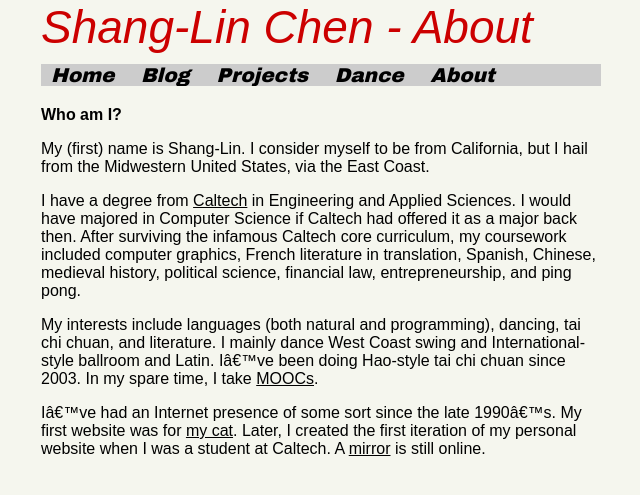
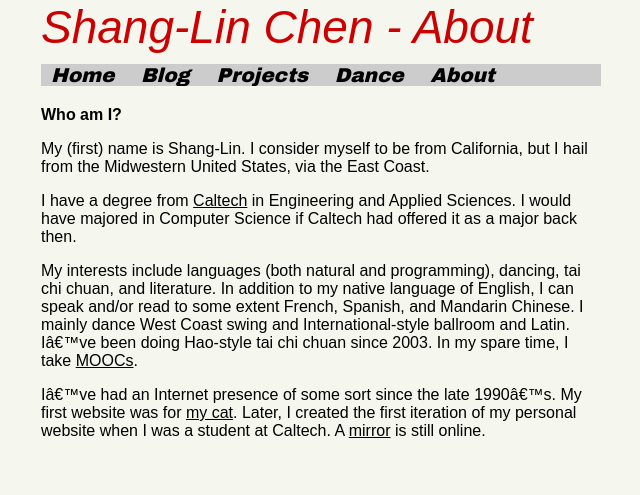
Before and after one commit to shang-lin/shang-lin.github.io, a Jekyll site: the page built from about/index.md, in a window 1280 px wide. Shown: the top 495 px of the page, without its empty margins (319-959 px from the left). Built offline with Jekyll 4.4.1, drawn with Linux system fonts in a browser that asks for light colours; some web fonts are replaced.

Commit message:
Removed information about my Caltech classes. It's a little too much and irrelevant.

```diff
--- a/about/index.md
+++ b/about/index.md
@@ -9,8 +9,8 @@ logo: Shang-Lin Chen - About
 
 My (first) name is Shang-Lin. I consider myself to be from California, but I hail from the Midwestern United States, via the East Coast.
 
-I have a degree from [Caltech](http://caltech.edu) in Engineering and Applied Sciences. I would have majored in Computer Science if Caltech had offered it as a major back then. After surviving the infamous Caltech core curriculum, my coursework included computer graphics, French literature in translation, Spanish, Chinese, medieval history, political science, financial law, entrepreneurship, and ping pong.
+I have a degree from [Caltech](http://caltech.edu) in Engineering and Applied Sciences. I would have majored in Computer Science if Caltech had offered it as a major back then.
 
-My interests include languages (both natural and programming), dancing, tai chi chuan, and literature. I mainly dance West Coast swing and International-style ballroom and Latin. I've been doing Hao-style tai chi chuan since 2003. In my spare time, I take [MOOCs](https://en.wikipedia.org/wiki/Massive_open_online_course).
+My interests include languages (both natural and programming), dancing, tai chi chuan, and literature. In addition to my native language of English, I can speak and/or read to some extent French, Spanish, and Mandarin Chinese. I mainly dance West Coast swing and International-style ballroom and Latin. I've been doing Hao-style tai chi chuan since 2003. In my spare time, I take [MOOCs](https://en.wikipedia.org/wiki/Massive_open_online_course).
 
 I've had an Internet presence of some sort since the late 1990's. My first website was for [my cat](http://web.archive.org/web/20050430080829/http://hometown.aol.com/ashino2020/). Later, I created the first iteration of my personal website when I was a student at Caltech. A [mirror](http://shangril.freeshell.org/its/) is still online.
```
